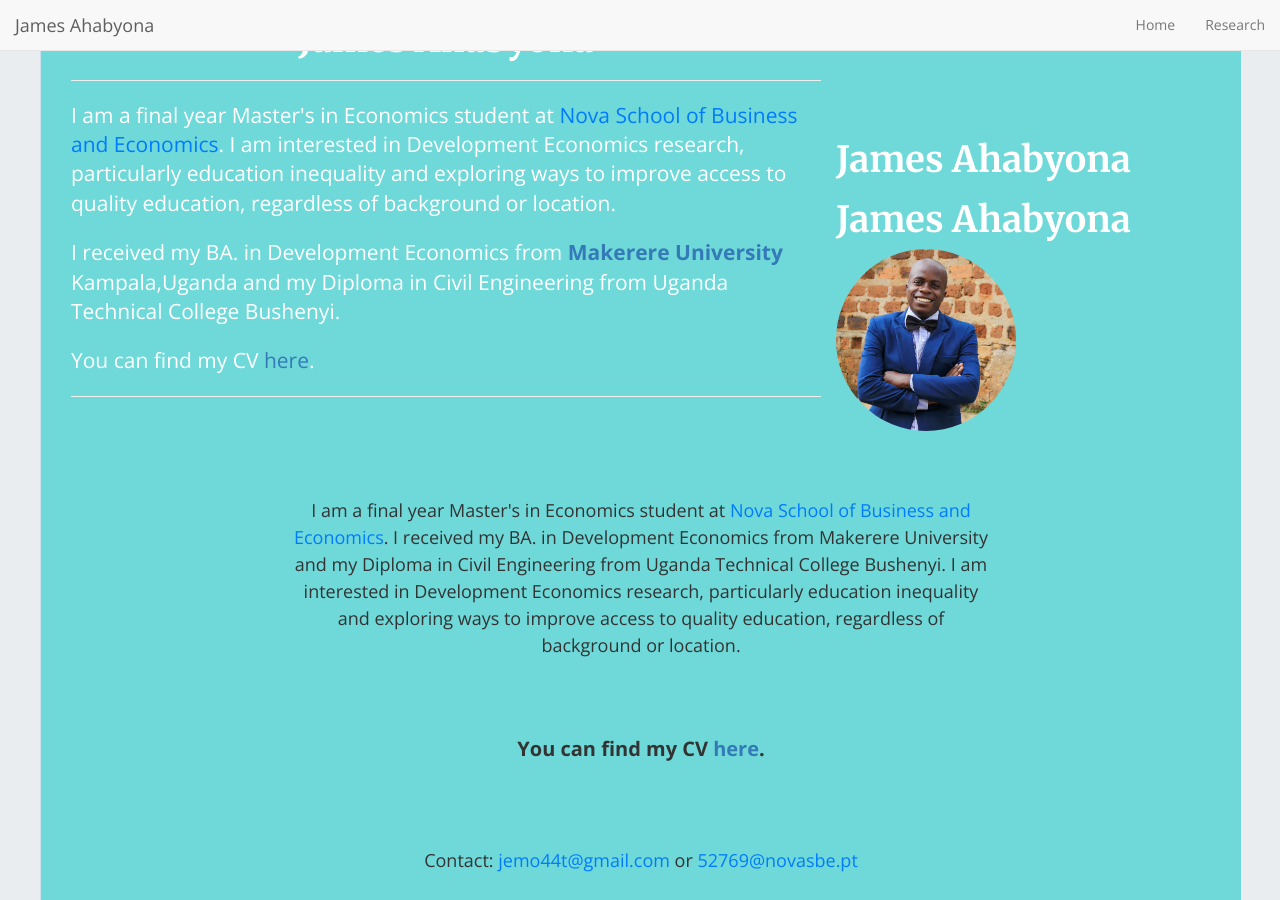
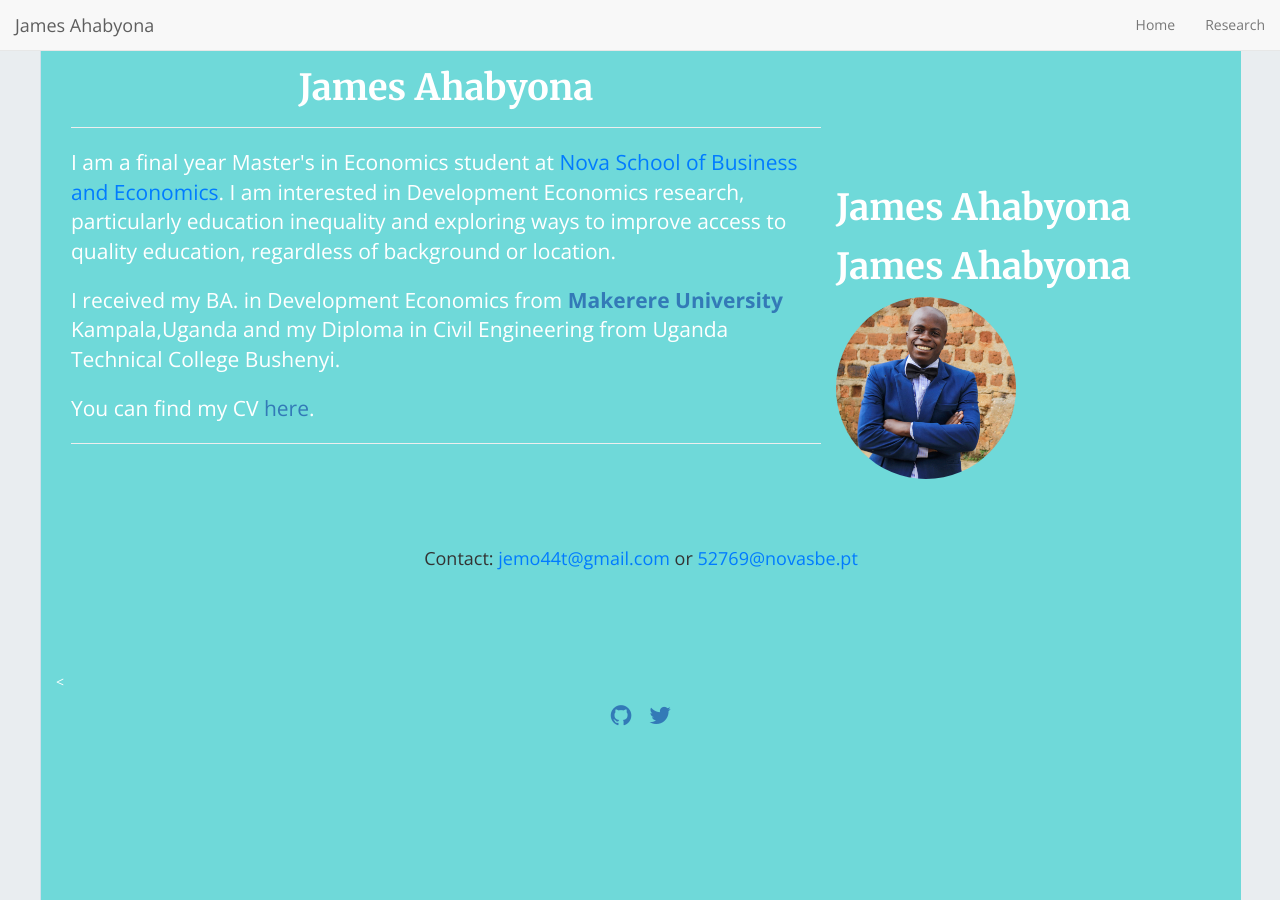
Before and after one commit to mariaelenaguer/mariaelenaguer.github.io, a Jekyll site: the page built from index.html, in a window 1280 px wide and 900 px high. Built offline with Jekyll 4.4.1, drawn with Linux system fonts in a browser that asks for light colours; nearby versions of some CDN libraries; the list of posts is cut into pages by our own code.

Commit message:
Update home-hero.html

```diff
--- a/_includes/home-hero.html
+++ b/_includes/home-hero.html
@@ -95,13 +95,6 @@
         {% endif %}
 
         <div class="hero-content">
-         <p style="font-size: 18px; line-height: 1.5; color: #333;">
-        I am a final year Master's in Economics student at <a href="https://www.novasbe.unl.pt/en/programs/masters/economics/program" style="color: #007bff; text-decoration: none;">Nova School of Business and Economics</a>. I received my BA. in Development Economics from Makerere University and my Diploma in Civil Engineering from Uganda Technical College Bushenyi. I am interested in Development Economics research, particularly education inequality and exploring ways to improve access to quality education, regardless of background or location.
-    </p>
-
-    <p style="font-size: 20px; font-weight: bold; color: #333;">
-        You can find my CV <a href= "##" style=color: #007bff; text-decoration: none;">here</a>.
-    </p>
 
     <p style="font-size: 18px; line-height: 1.5; color: #333;">
         Contact: <a href="mailto:jemo44t@gmail.com" style="color: #007bff; text-decoration: none;">jemo44t@gmail.com</a> or <a href="mailto:52769@novasbe.pt" style="color: #007bff; text-decoration: none;">52769@novasbe.pt</a>
```
